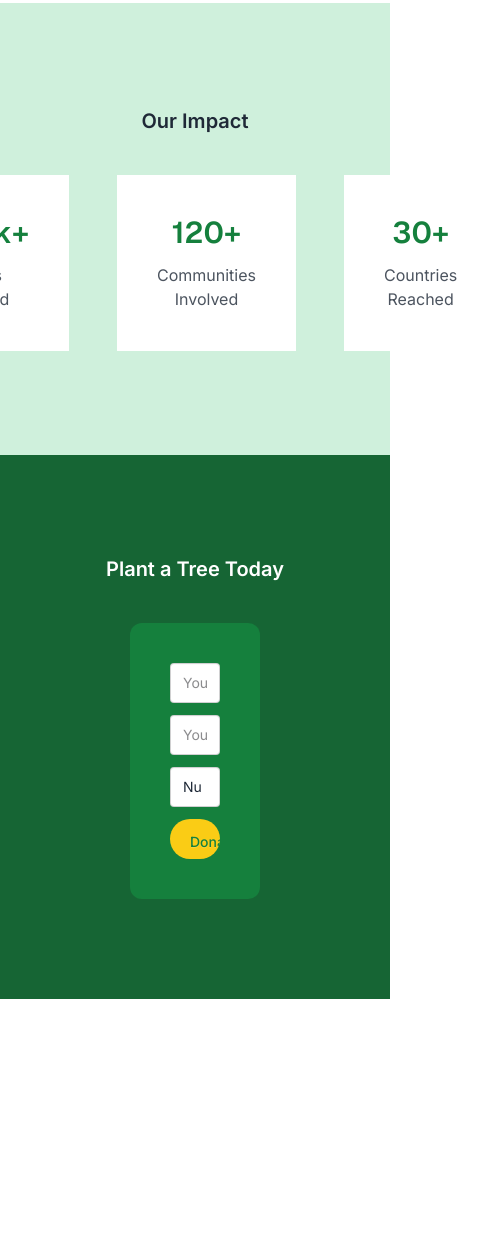
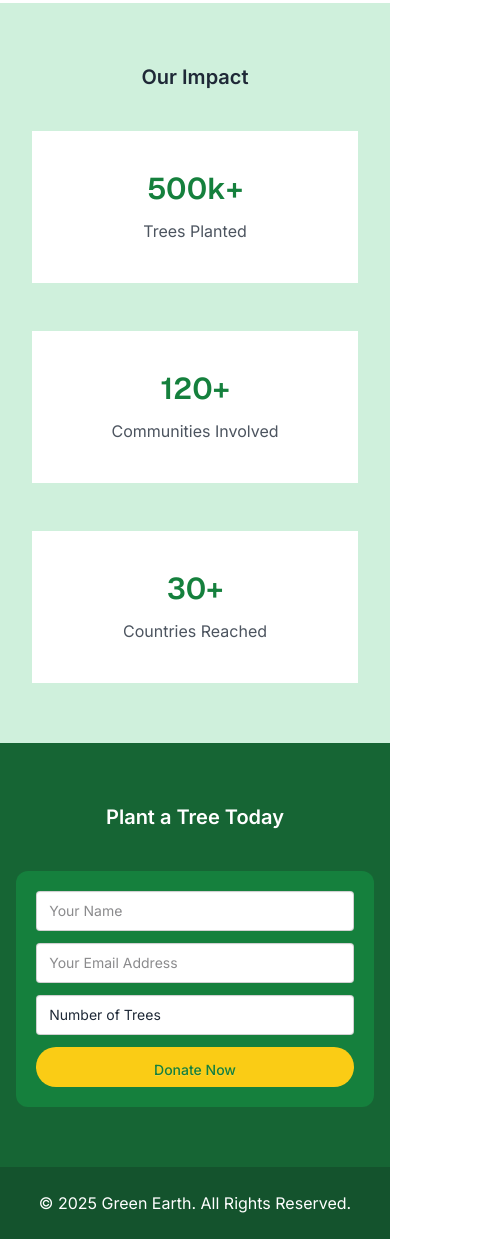
Before and after one commit to samibyte/pha06-green-earth, a website: page index.html in a window 390 px wide. Shown: the part 1218-2457 px from the top of the page, 497 px wide, since content can reach past the window. Before the commit the page ends 2217 px from the top, so only its background shows below. Drawn offline with nearby package versions, Linux system fonts and the light colour scheme.

Commit message:
fix: our impact, donate now section  mobile responsive

```diff
--- a/index.html
+++ b/index.html
@@ -151,14 +151,14 @@
     </section>
 
     <!-- Our Impact section -->
-    <section class="py-26 px-34 bg-[#CFF0DC]">
+    <section class="md:py-25 md:px-34 py-15 bg-[#CFF0DC] px-8">
       <h2
         class="mb-10 text-center text-xl font-semibold text-[#1F2937] md:text-3xl"
       >
         Our Impact
       </h2>
       <!-- stats container -->
-      <div class="flex justify-center gap-12 text-center">
+      <div class="flex flex-col justify-center gap-12 text-center md:flex-row">
         <div class="flex-1 bg-white p-10">
           <p class="geist-font mb-3 text-3xl font-semibold text-[#15803D]">
             500k+
@@ -181,13 +181,16 @@
     </section>
 
     <!-- donate section -->
-    <section class="py-25 bg-[#166534]">
+    <section class="py-15 md:py-25 bg-[#166534]">
       <h2
         class="mb-10 text-center text-xl font-semibold text-white md:text-3xl"
       >
         Plant a Tree Today
       </h2>
-      <form class="mx-auto w-4/12 rounded-xl bg-[#15803D] p-10" action="">
+      <form
+        class="max-w-11/12 md:max-w-4/12 mx-auto rounded-xl bg-[#15803D] p-5 md:p-10"
+        action=""
+      >
         <input type="text" placeholder="Your Name" class="input mb-3 w-full" />
         <input
           type="email"
@@ -208,6 +211,13 @@
         />
       </form>
     </section>
+
+    <!-- footer section -->
+    <footer class="bg-[#14532D]">
+      <p class="py-6 text-center text-white">
+        &copy; 2025 Green Earth. All Rights Reserved.
+      </p>
+    </footer>
     <!-- scripts -->
     <script src="./scripts/index.js"></script>
   </body>
```
